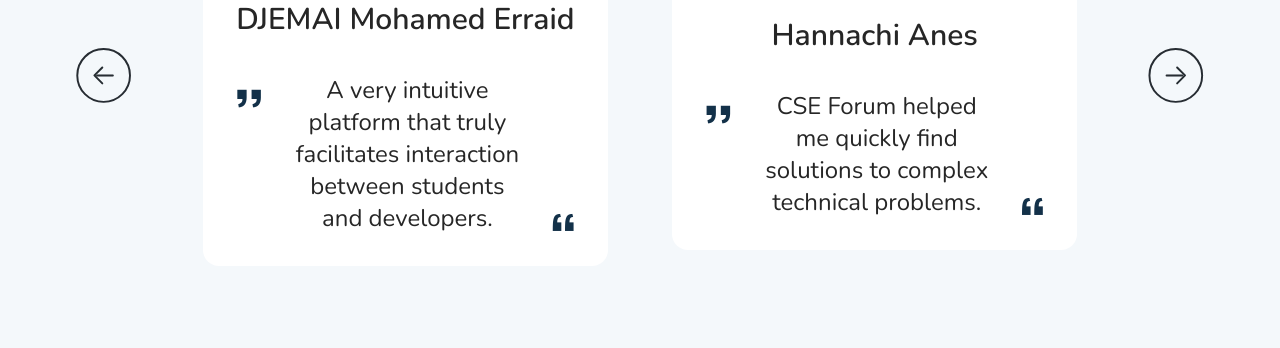
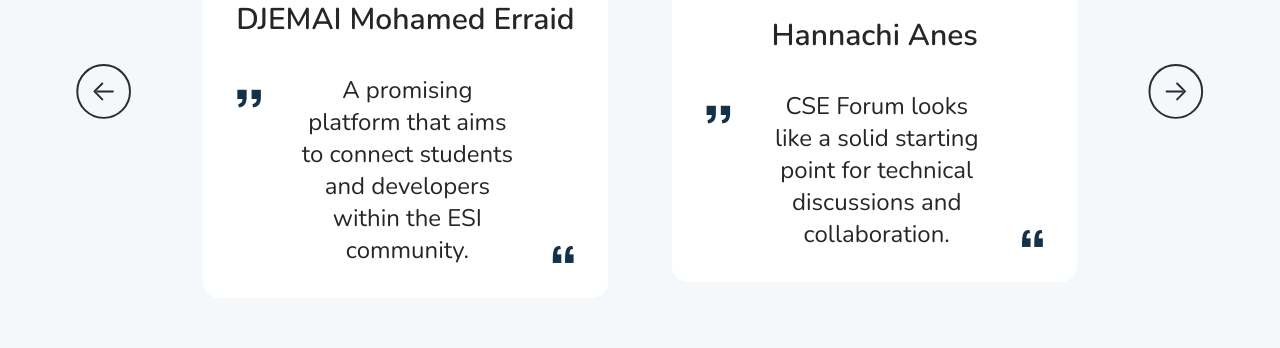
Before and after one commit to ScientificClubofESI/cse-forums-frontend, a Next.js app: page / in a window 1280 px wide. Shown: the part 3029-3377 px from the top of the page. Built offline with nearby package versions, Linux system fonts and the light colour scheme; no server answers.

Commit message:
Update feedbacks content and image styling

```diff
--- a/src/components/pages/landing/feedback.jsx
+++ b/src/components/pages/landing/feedback.jsx
@@ -73,7 +73,7 @@
                 alt="guest"
                 width={170}
                 height={170}
-                className="object-cover w-full h-full"
+                className="object-cover object-top w-full h-full"
               />
             </div>
 
--- a/src/data/feedbacks.js
+++ b/src/data/feedbacks.js
@@ -3,22 +3,22 @@
       photo: "https://res.cloudinary.com/cse-cse/image/upload/v1744405021/website-member/photo%20profil%20-%20DJEMAI%20MOHAMEDERRAID.jpg",
       username: "DJEMAI Mohamed Erraid",
       feedback:
-        "A very intuitive platform that truly facilitates interaction between students and developers.",
+        "A promising platform that aims to connect students and developers within the ESI community.",
     },
     {
       photo: "https://res.cloudinary.com/cse-cse/image/upload/v1755714753/cseclub/kite6rwckugrxfbf8epd.jpg",
       username: "Hannachi Anes",
       feedback:
-        "CSE Forum helped me quickly find solutions to complex technical problems.",
+        "CSE Forum looks like a solid starting point for technical discussions and collaboration.",
     },
     {
       photo: "https://res.cloudinary.com/cse-cse/image/upload/v1755714738/cseclub/ziwezxkb4azha89jf6am.jpg",
       username: "KIHAL AYOUB",
-      feedback: "An excellent space to learn, share, and grow in the field of computer science."
+      feedback: "An initiative with great potential to grow into a useful space for computer science students."
     },
     {
       photo: "https://res.cloudinary.com/cse-cse/image/upload/v1755714794/cseclub/fgmyufrleeujc2t9eizk.jpg",
       username: "Lammari Hiba",
-      feedback: "A project that perfectly reflects the CSE Club's values: sharing and excellence."
+      feedback: "A fresh project that reflects the CSE Club’s spirit of sharing and learning."
     },
 ];
```
